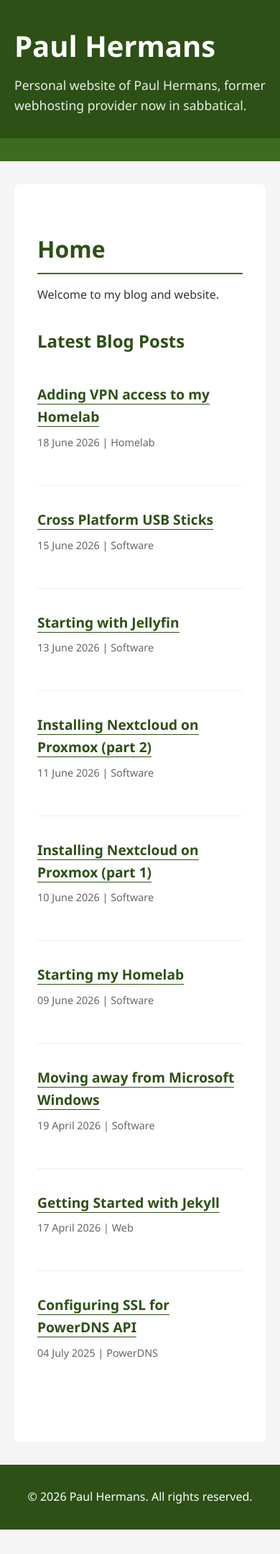
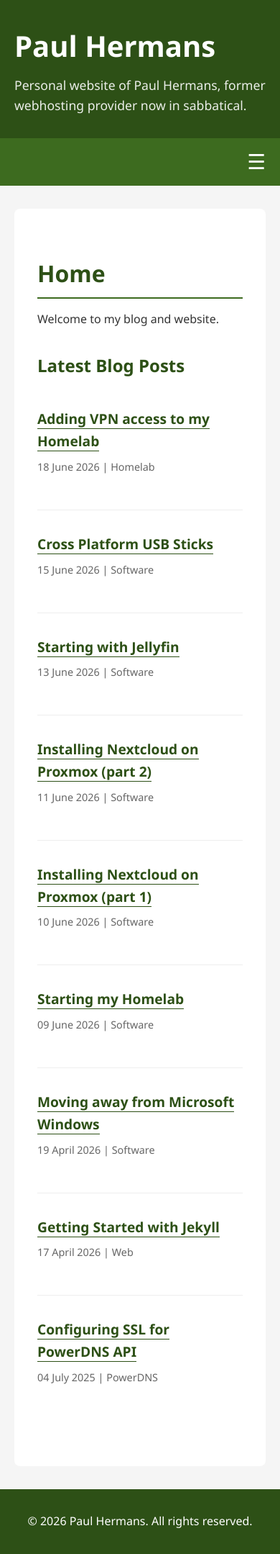
Before and after one commit to paulhermanseu/paulhermans.eu, a Jekyll site: the page built from index.md, in a window 390 px wide. Shown: the whole page at 72% size. Built offline with Jekyll 4.4.1, drawn with Linux system fonts in a browser that asks for light colours; before the commit the page ends 2125 px from its top, so only the background shows below that.

Commit message:
Enhance mobile menu styling and toggle visibility
Added mobile menu styling and adjusted menu toggle display.

```diff
--- a/_layouts/default.html
+++ b/_layouts/default.html
@@ -274,6 +276,7 @@
 
         .menu-toggle {
             display: none;
+            margin-left: auto;
             background: none;
             border: none;
             color: white;
@@ -290,13 +293,7 @@
         @media (max-width: 768px) {
 
             .menu-toggle {
-                display: none;
-                margin-left: auto;
-                background: none;
-                border: none;
-                color: white;
-                font-size: 1.8rem;
-                cursor: pointer;
+                display: block;
             }
 
             .nav-menu {
```
Also changed, not shown: other parts of _layouts/default.html (+2 -0 lines).
